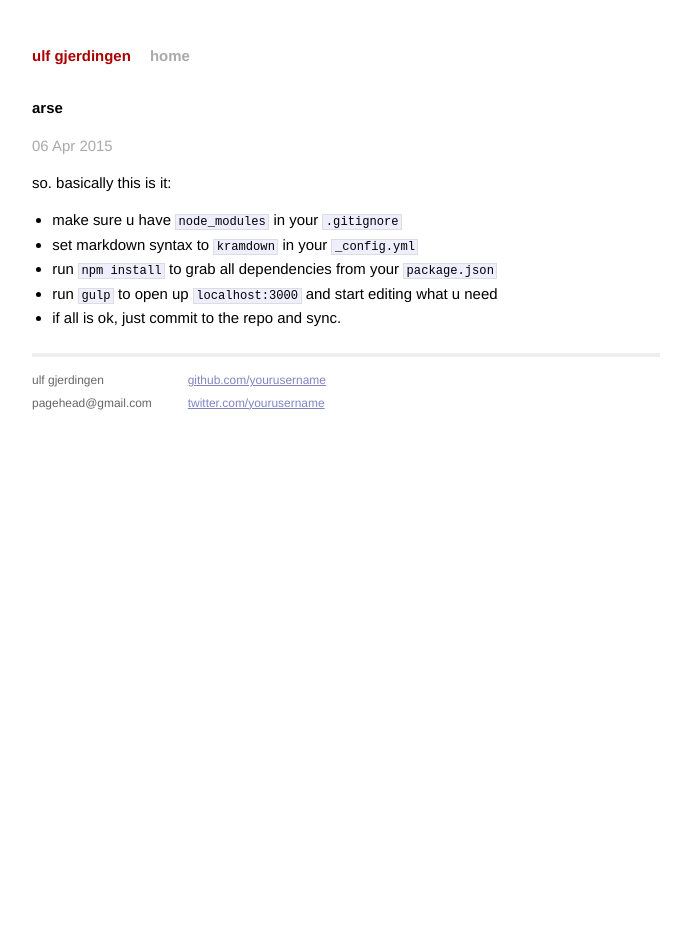
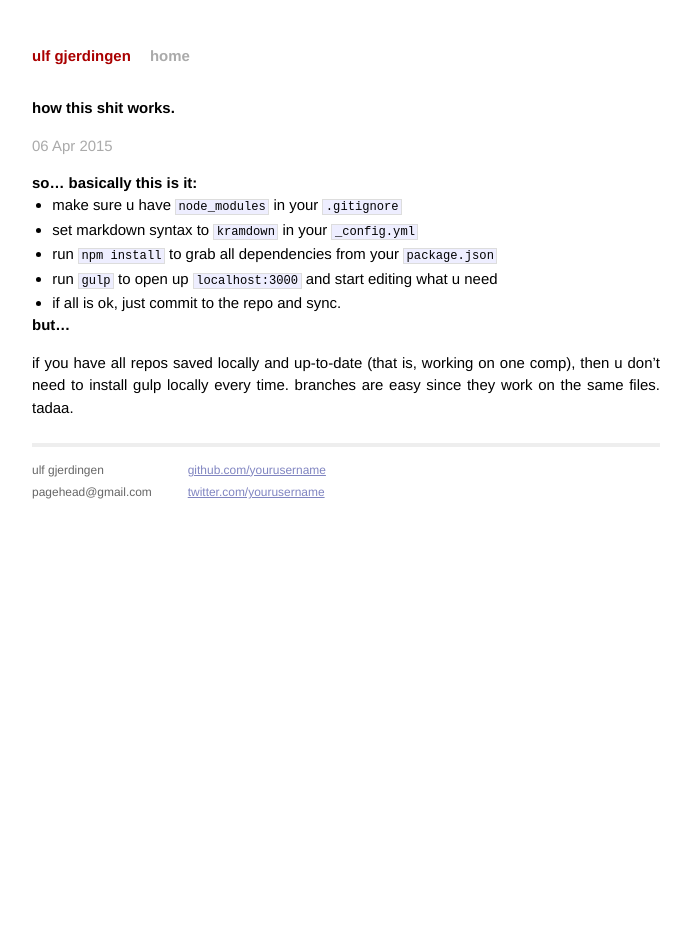
Before and after one commit to ulfgj/ulfgj.github.io, a Jekyll site: the page built from _posts/2015-04-06-how-this-shit-works.md, in a window 1280 px wide. Shown: the whole page, without its empty margins (294-985 px from the left). Built offline with Jekyll 4.4.1, drawn with Linux system fonts in a browser that asks for light colours.

Commit message:
post update: how this shit works

```diff
--- a/_layouts/post.html
+++ b/_layouts/post.html
@@ -1,7 +1,7 @@
 ---
 layout: default
 ---
-<h2>arse</h2>
+<h2>{{ page.title }}</h2>
 <p class="meta">{{ page.date | date_to_string }}</p>
 
 <div class="post">
--- a/_posts/2015-04-06-how-this-shit-works.md
+++ b/_posts/2015-04-06-how-this-shit-works.md
@@ -4,10 +4,12 @@ title:  "how this shit works."
 date:   2015-04-06 18:06:00
 ---
 
-so. basically this is it:
-
+## so... basically this is it:
 - make sure u have `node_modules` in your `.gitignore`
 - set markdown syntax to `kramdown` in your `_config.yml`
 - run `npm install` to grab all dependencies from your `package.json`
 - run `gulp` to open up `localhost:3000` and start editing what u need
 - if all is ok, just commit to the repo and sync.
+
+# but...
+if you have all repos saved locally and up-to-date (that is, working on one comp), then u don't need to install gulp locally every time. branches are easy since they work on the same files. tadaa.
```
